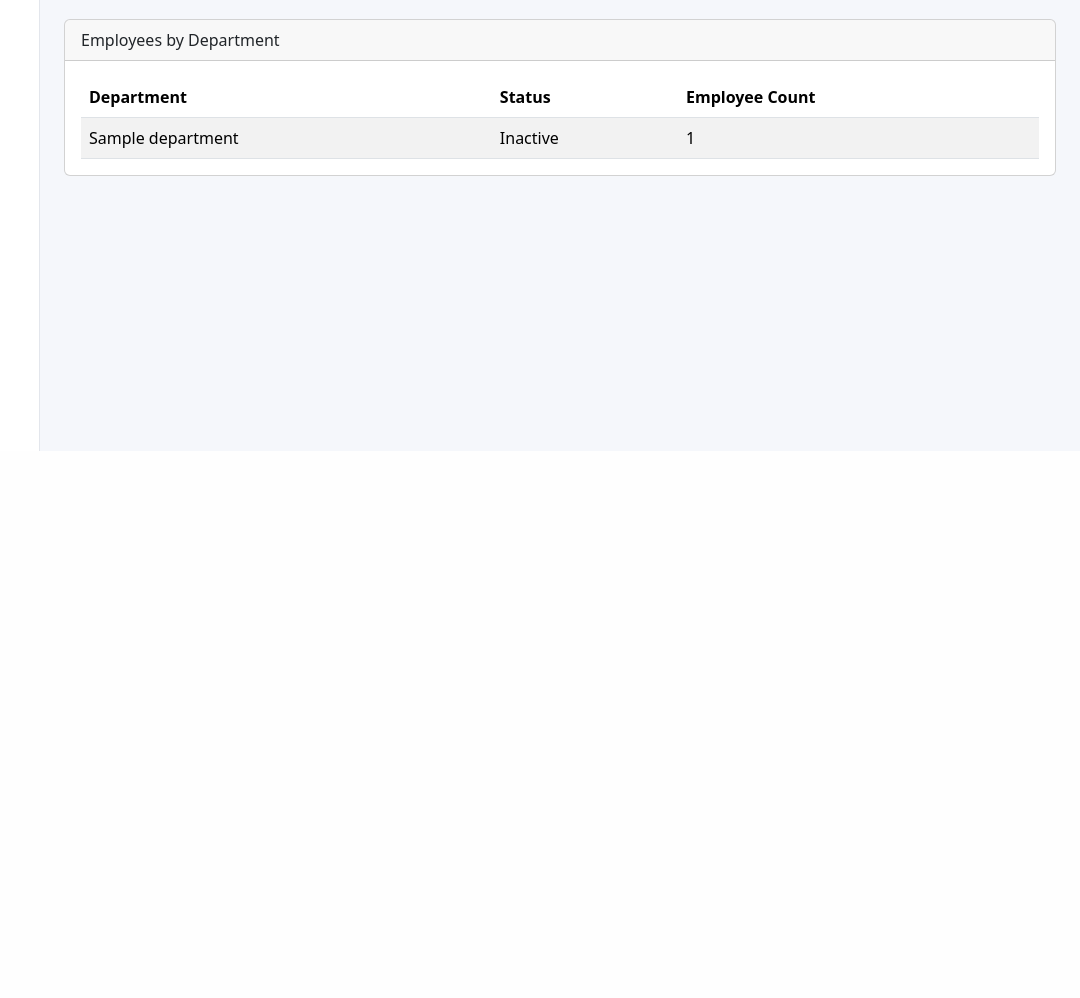
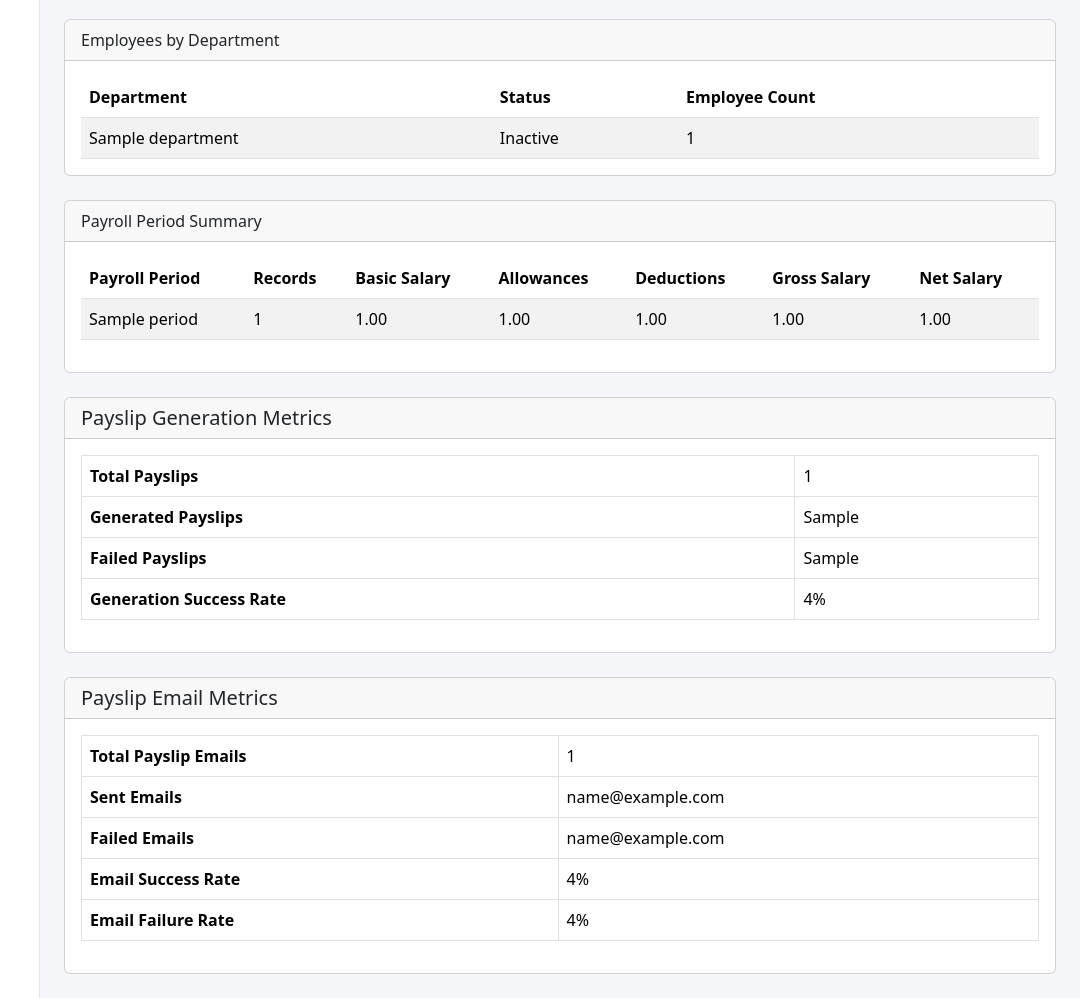
Before and after one commit to RajatSingh117/smart-hr-system, a Django app: template templates/reports/dashboard.html in a window 1280 px wide. Shown: the part 349-1347 px from the top of the page, without its empty margins (200-1280 px from the left). Before the commit the page ends 800 px from the top, so only its background shows below. Run offline with Django 5.2, Linux system fonts and the light colour scheme; the template is opened without the code that fills it: most values are stand-ins (such as "Sample title", 1, 10 or a date in 2020).

Commit message:
feat(reports): add payroll metrics and failure tests (#37)

```diff
--- a/apps/payroll/pdf_services.py
+++ b/apps/payroll/pdf_services.py
@@ -44,6 +44,8 @@ def generate_payslip_pdf(payroll_record):
                 "status": Payslip.Status.FAILED,
             },
         )
+        if payroll_record.basic_salary <= 0:
+            raise ValueError("Cannot generate payslip: salary is missing.")
 
         # Create an in-memory PDF.
         buffer = BytesIO()
--- a/templates/reports/dashboard.html
+++ b/templates/reports/dashboard.html
@@ -57,4 +57,105 @@
     {% endif %}
   </div>
 </div>
+<div class="card mt-4">
+  <div class="card-header">
+    Payroll Period Summary
+  </div>
+
+  <div class="card-body">
+    {% if payroll_period_summaries %}
+      <div class="table-responsive">
+        <table class="table table-striped align-middle">
+          <thead>
+            <tr>
+              <th>Payroll Period</th>
+              <th>Records</th>
+              <th>Basic Salary</th>
+              <th>Allowances</th>
+              <th>Deductions</th>
+              <th>Gross Salary</th>
+              <th>Net Salary</th>
+            </tr>
+          </thead>
+
+          <tbody>
+            {% for summary in payroll_period_summaries %}
+              <tr>
+                <td>{{ summary.period.name }}</td>
+                <td>{{ summary.total_records }}</td>
+                <td>{{ summary.total_basic_salary|floatformat:2 }}</td>
+                <td>{{ summary.total_allowances|floatformat:2 }}</td>
+                <td>{{ summary.total_deductions|floatformat:2 }}</td>
+                <td>{{ summary.total_gross_salary|floatformat:2 }}</td>
+                <td>{{ summary.total_net_salary|floatformat:2 }}</td>
+              </tr>
+            {% endfor %}
+          </tbody>
+        </table>
+      </div>
+    {% else %}
+      {% include "partials/_empty_state.html" with message="No payroll records available yet." %}
+    {% endif %}
+  </div>
+</div>
+<div class="card mt-4">
+    <div class="card-header">
+        <h5 class="mb-0">Payslip Generation Metrics</h5>
+    </div>
+
+    <div class="card-body">
+        <div class="table-responsive">
+            <table class="table table-bordered">
+                <tr>
+                    <th>Total Payslips</th>
+                    <td>{{ payslip_metrics.total_payslips }}</td>
+                </tr>
+                <tr>
+                    <th>Generated Payslips</th>
+                    <td>{{ payslip_metrics.generated_payslips }}</td>
+                </tr>
+                <tr>
+                    <th>Failed Payslips</th>
+                    <td>{{ payslip_metrics.failed_payslips }}</td>
+                </tr>
+                <tr>
+                    <th>Generation Success Rate</th>
+                    <td>{{ payslip_metrics.payslip_success_rate }}%</td>
+                </tr>
+            </table>
+        </div>
+    </div>
+</div>
+<div class="card mt-4">
+    <div class="card-header">
+        <h5 class="mb-0">Payslip Email Metrics</h5>
+    </div>
+
+    <div class="card-body">
+        <div class="table-responsive">
+            <table class="table table-bordered">
+                <tr>
+                    <th>Total Payslip Emails</th>
+                    <td>{{ email_metrics.total_emails }}</td>
+                </tr>
+                <tr>
+                    <th>Sent Emails</th>
+                    <td>{{ email_metrics.sent_emails }}</td>
+                </tr>
+                <tr>
+                    <th>Failed Emails</th>
+                    <td>{{ email_metrics.failed_emails }}</td>
+                </tr>
+                <tr>
+                    <th>Email Success Rate</th>
+                    <td>{{ email_metrics.email_success_rate }}%</td>
+                </tr>
+                <tr>
+                    <th>Email Failure Rate</th>
+                    <td>{{ email_metrics.email_failure_rate }}%</td>
+                </tr>
+            </table>
+        </div>
+    </div>
+</div>
 {% endblock %}
```
Also changed, not shown: apps/payroll/tests.py (+36 -0 lines), apps/reports/views.py (+162 -11 lines), 1 other file.
